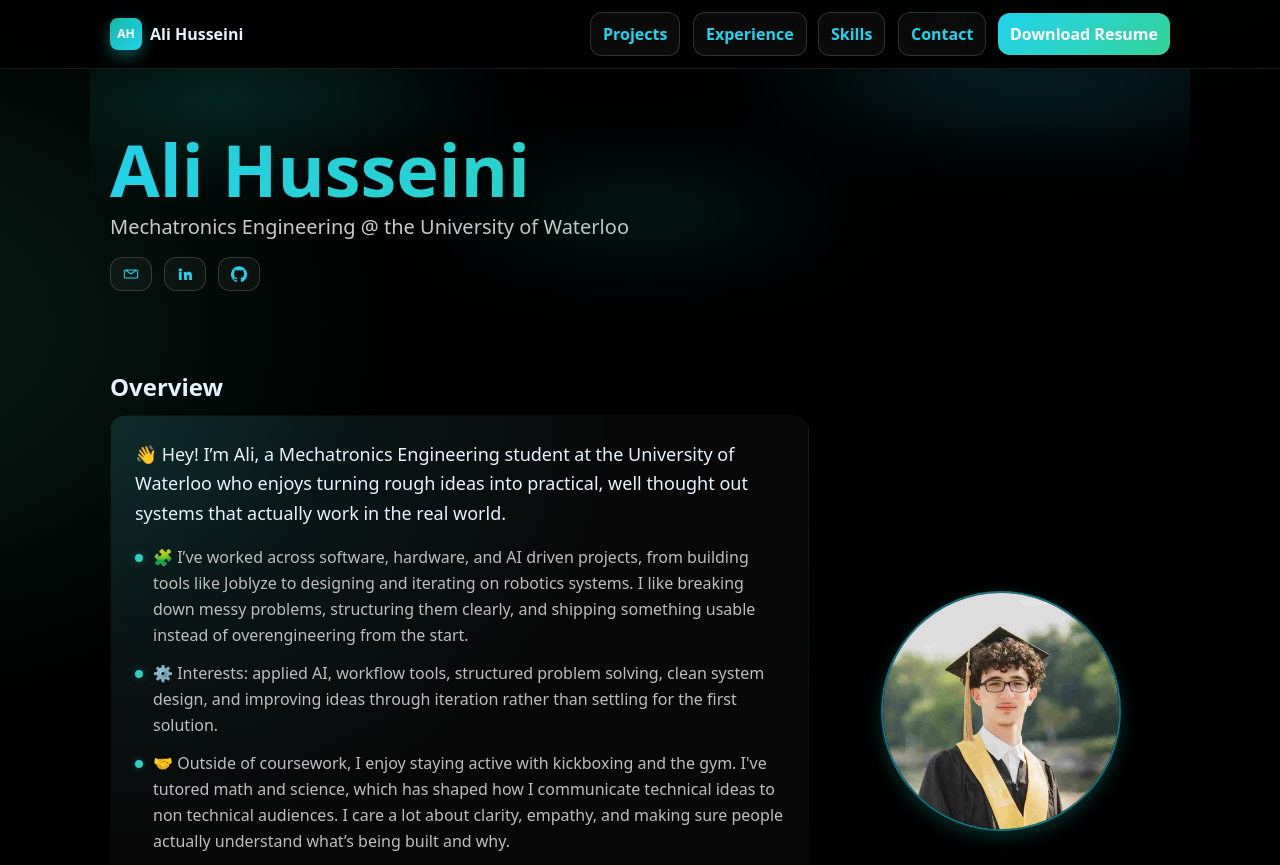
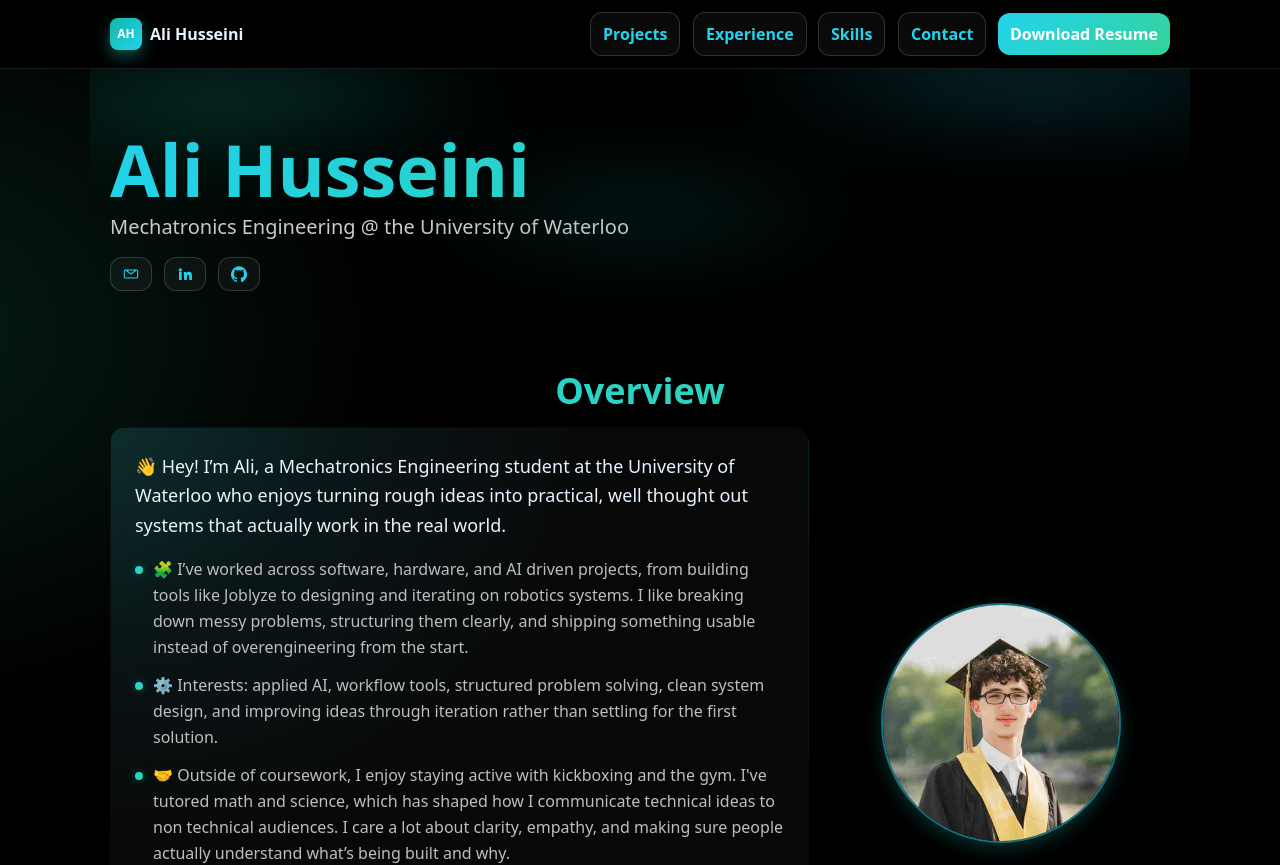
Before and after one commit to alihusseini07/personal-portfolio, a Next.js app: page / in a window 1280 px wide. Shown: the top 865 px of the page. Built offline with nearby package versions, Linux system fonts and the light colour scheme.

Commit message:
Update Section.tsx

```diff
--- a/components/Section.tsx
+++ b/components/Section.tsx
@@ -17,7 +17,7 @@
 return (
 <section id={id} className="container py-10">
 <motion.h2
-className="text-2xl font-extrabold mb-3"
+className="text-3xl md:text-4xl font-extrabold mb-4 text-center text-gradient-teal"
 initial="hidden"
 whileInView="show"
 viewport={{ once: true, amount: 0.3 }}
```
